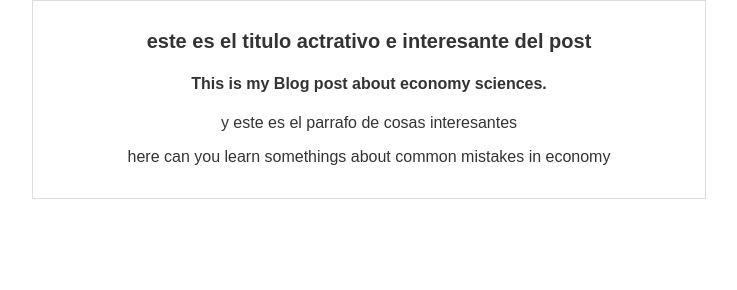
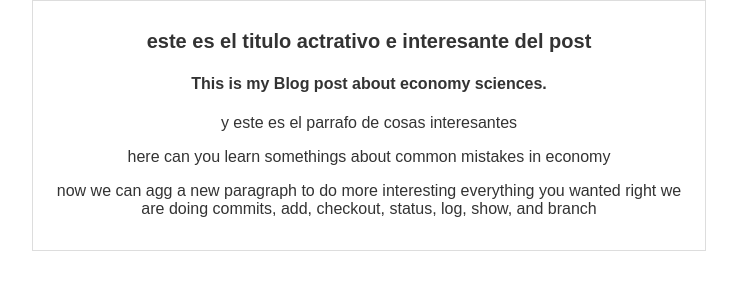
Before and after one commit to DavinsonR/Hyperblog, a plain HTML site: page index.html in a window 1280 px wide. Shown: the whole page, without its empty margins (271-1008 px from the left). Drawn offline with Linux system fonts and the light colour scheme; files that its build step writes are made by us from their sources.

Commit message:
nuevo parrafo

```diff
--- a/index.html
+++ b/index.html
@@ -14,6 +14,9 @@
                 <h4>This is my Blog post about economy sciences.</h4>
                 <p>y este es el parrafo de cosas interesantes</p>
                 <p>here can you learn somethings about common mistakes in economy</p>
+                <p>now we can agg a new paragraph to do more interesting everything you wanted
+                    right we are doing commits, add, checkout, status, log, show, and branch
+                </p>
             </div>
         </div>
     </body>
```
